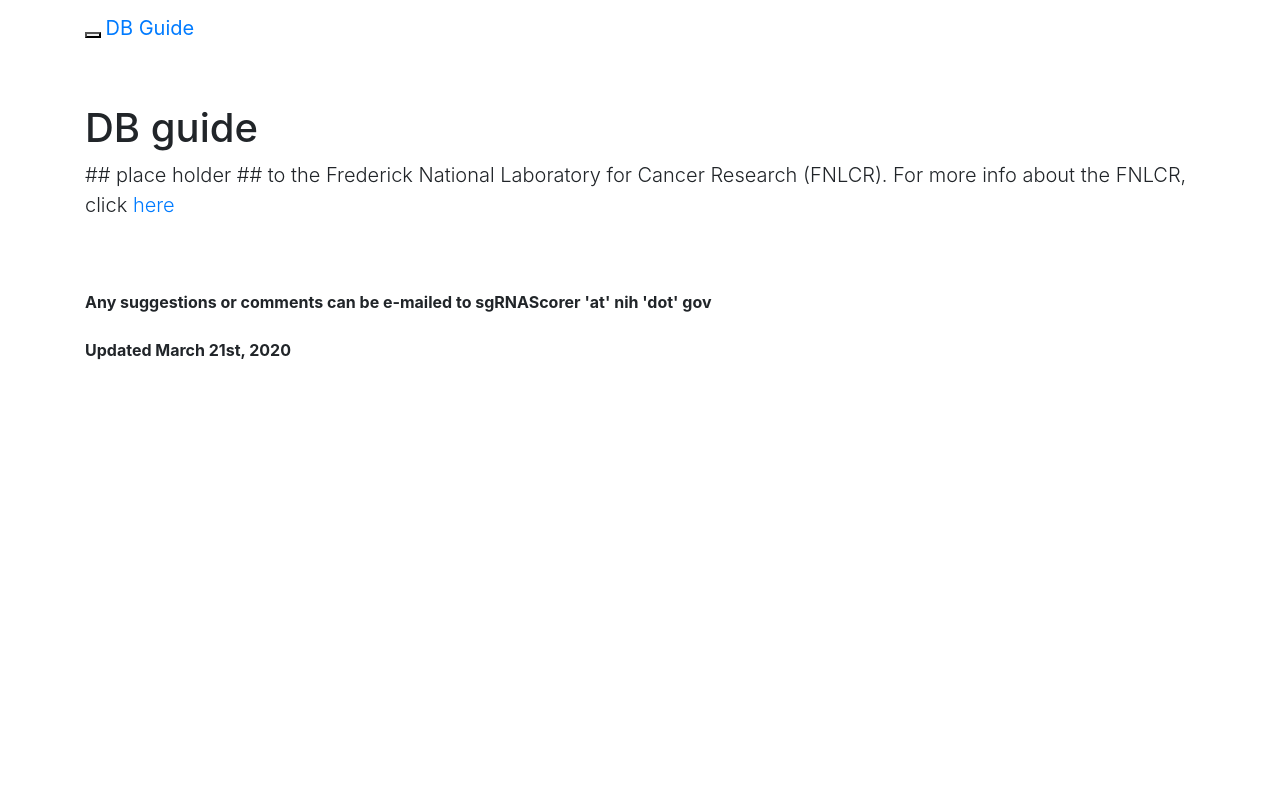
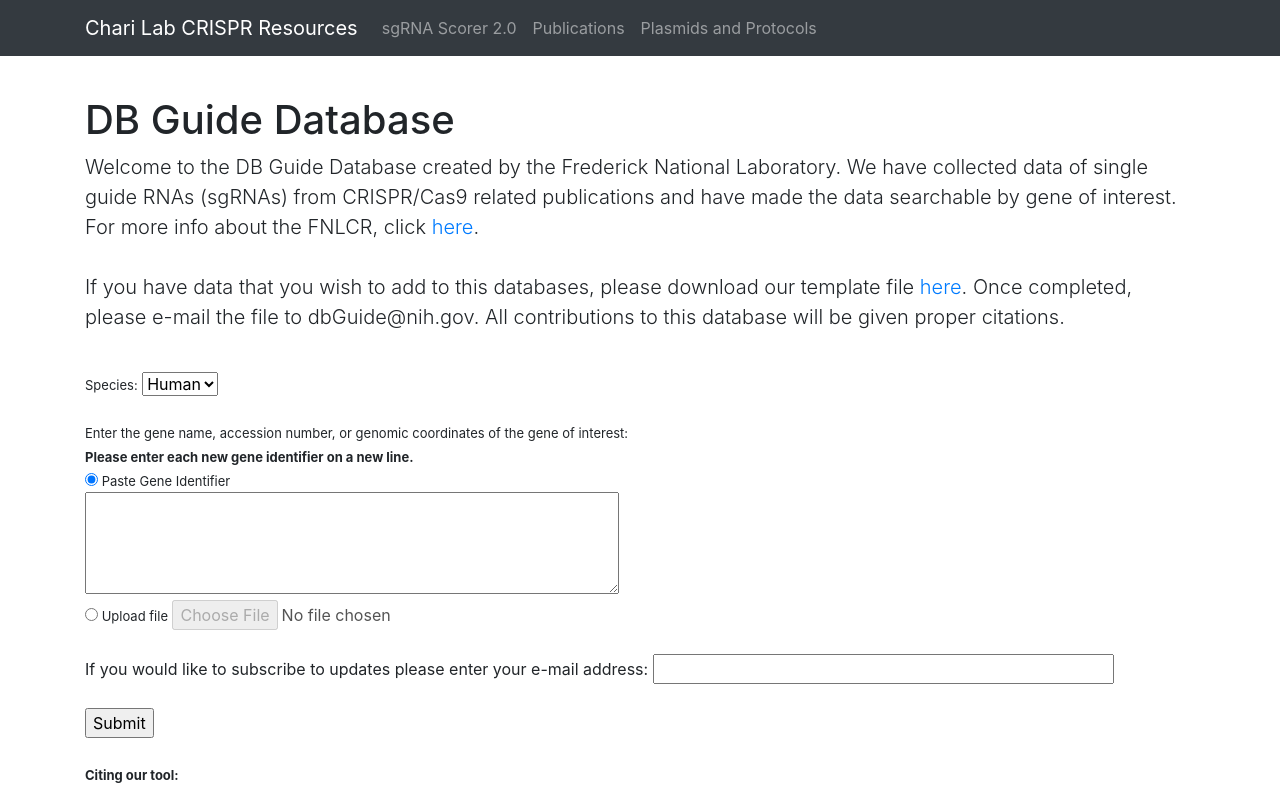
Before and after one commit to rajchari2/dbguide, a Django app: template templates/dbguide.html in a window 1280 px wide. Before the commit the page ends 360 px from the top, so only its background shows below. Run offline with Django 3.2, Linux system fonts and the light colour scheme; the template is opened without the code that fills it, so the values that code supplies are empty; some libraries are stand-ins or nearby versions.

Commit message:
updated banner with links, added context, species dropdown, input table, e-mail address to subscribe to updates, submit button, place holder for citing website

```diff
--- a/templates/dbguide.html
+++ b/templates/dbguide.html
@@ -9,11 +9,28 @@
     <meta name="author" content="">
     <link rel="icon" href="../../favicon.ico">
 
-    <title>DB Guide</title>
+    <title>DB Guide Database</title>
 
     <!-- Bootstrap core CSS -->
     <link href="https://stackpath.bootstrapcdn.com/bootstrap/4.4.1/css/bootstrap.min.css" rel="stylesheet">
 
+    <script type="text/javascript">
+    <!--
+    function toggleTB(what,elid1,elid2)
+    {
+      if(what.checked)
+      {
+        document.getElementById(elid1).disabled=1
+        document.getElementById(elid2).disabled=0
+      }
+      else
+      {
+        document.getElementById(elid1).disabled=0
+        document.getElementById(elid2).disabled=1
+      }
+    }
+    //-->
+    </script>
 
     <!-- HTML5 shim and Respond.js for IE8 support of HTML5 elements and media queries -->
     <!--[if lt IE 9]>
@@ -24,36 +41,74 @@
 
   <body>
 
-    <nav class="navbar navbar-inverse navbar-fixed-top">
+    <nav class="navbar navbar-expand-md navbar-dark bg-dark fixed-top">
       <div class="container">
-        <div class="navbar-header">
-          <button type="button" class="navbar-toggle collapsed" data-toggle="collapse" data-target="#navbar" aria-expanded="false" aria-controls="navbar">
-            <span class="sr-only">Toggle navigation</span>
-            <span class="icon-bar"></span>
-            <span class="icon-bar"></span>
-            <span class="icon-bar"></span>
-          </button>
-          <a class="navbar-brand" href="/main">DB Guide</a>
-        </div>
-        <div id="navbar" class="collapse navbar-collapse">
-          <ul class="nav navbar-nav">
-            <li><a href="http://sgrnascorer.cancer.gov/sgRNAScorerV2">sgRNA Scorer 2.0</a></li>
-            <li><a href="http://sgrnascorer.cancer.gov/sgRNAScorerV1">sgRNA Scorer 1.0</a></li>
-            <li><a href="http://sgrnascorer.cancer.gov/dbguide">dbGuide</a></li>
-            <li><a href="http://arep.med.harvard.edu/CasFinder/">CasFinder</a></li>
-            <li><a href="http://sgrnascorer.cancer.gov/publications">Publications</a></li>
-            <li><a href="http://sgrnascorer.cancer.gov/plasmidsAndProtocols">Plasmids and protocols</a></li>
-          </ul>
-        </div><!--/.nav-collapse -->
-      </div>
-    </nav>
+  <a class="navbar-brand" href="#" font-color="White">Chari Lab CRISPR Resources</a>
+  <button class="navbar-toggler" type="button" data-toggle="collapse" data-target="#navbarsExampleDefault" aria-controls="navbarsExampleDefault" aria-expanded="false" aria-label="Toggle navigation">
+    <span class="navbar-toggler-icon"></span>
+  </button>
+
+  <div class="collapse navbar-collapse" id="navbarsExampleDefault">
+    <ul class="navbar-nav mr-auto">
+      </li>
+      <li class="nav-item">
+        <a class="nav-link" href="https://sgrnascorer.cancer.gov/">sgRNA Scorer 2.0</a></li>
+      </li>
+      <li class="nav-item">
+        <a class="nav-link" href="#">Publications</a>
+      </li>
+      <li class="nav-item">
+        <a class="nav-link" href="#">Plasmids and Protocols</a>
+      </li>
+    </ul>
+    </form>
+  </div>
+</nav>
+
 
     <div class="container">
 
       <div class="starter-template">
-        <h1><br>DB guide</h1>
-        <p class="lead">## place holder ## to the Frederick National Laboratory for Cancer Research (FNLCR). For more info about the FNLCR, click <a href="https://frederick.cancer.gov/">here</a><br><br></p>
-        <p><br><b>Any suggestions or comments can be e-mailed to sgRNAScorer 'at' nih 'dot' gov<br><br>Updated March 21st, 2020</p>
+        <br><br>
+        <h1><br>DB Guide Database</h1>
+        <p class="lead">Welcome to the DB Guide Database created by the Frederick National Laboratory. We have collected data of single guide RNAs (sgRNAs) from CRISPR/Cas9 related publications and have made the data searchable by gene of interest. For more info about the FNLCR, click <a href="https://frederick.cancer.gov/">here</a>.<br><br>
+        If you have data that you wish to add to this databases, please download our template file <a href="">here</a>. Once completed, please e-mail the file to dbGuide@nih.gov. All contributions to this database will be given proper citations.</p>
+        <br>
+          <font size="2">Species:</font>
+          <select name="CRISPR_System" onchange="enableOther(this)">
+            <option value="Hg">Human</option>
+            <option value="Mg">Mouse</option>
+          </select>
+          <br><br>
+          <font size="2"> Enter the gene name, accession number, or genomic coordinates of the gene of interest: </font>
+          <br>
+          <font size="2"><b> Please enter each new gene identifier on a new line.</b> </font>
+          <br>
+          <input type="radio" name="inputType" value="pasteSequence" onClick="toggleTB(this,'fileSelect','sequenceBox')" checked="checked"><font size="2"> Paste Gene Identifier</font>
+          <br>
+          <TEXTAREA name="sequence" id="sequenceBox" ROWS=4 COLS=50></TEXTAREA>
+            <br>
+            <input type="radio" name="inputType" value="fileUpload" onClick="toggleTB(this,'sequenceBox','fileSelect')"><font size="2"> Upload file</font>
+            <input type="file" name="fileSelect" id="fileSelect" disabled>
+           <br>
+           <br>
+           <font size="3">If you would like to subscribe to updates please enter your e-mail address:</font>
+          <input type="text" name="Email" size=40>
+           <br>
+           <br>
+            <input type="submit" value="Submit" name="submitButton">
+          </form>
+            <br>
+            <br>
+          <p>
+           <font size="2"><b> Citing our tool: <b></font>
+
+
+
+
+
+
+
       </div>
 
     </div><!-- /.container -->
```
